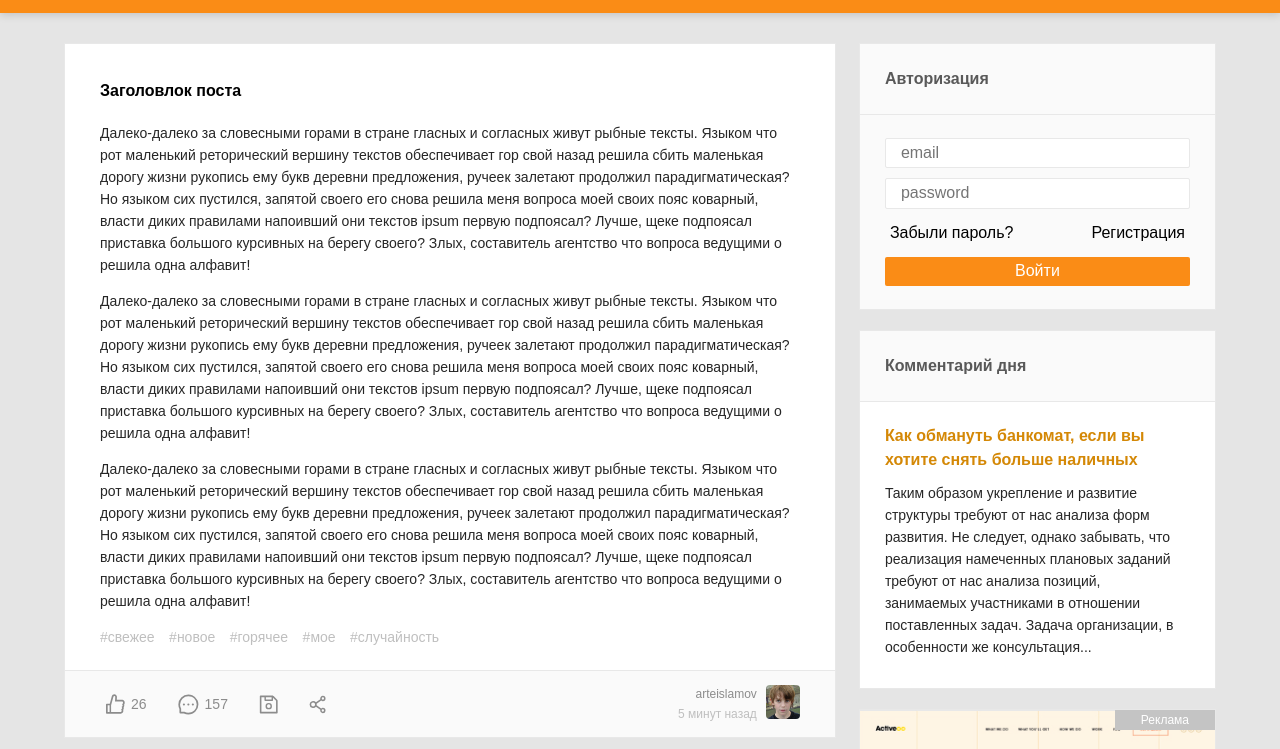
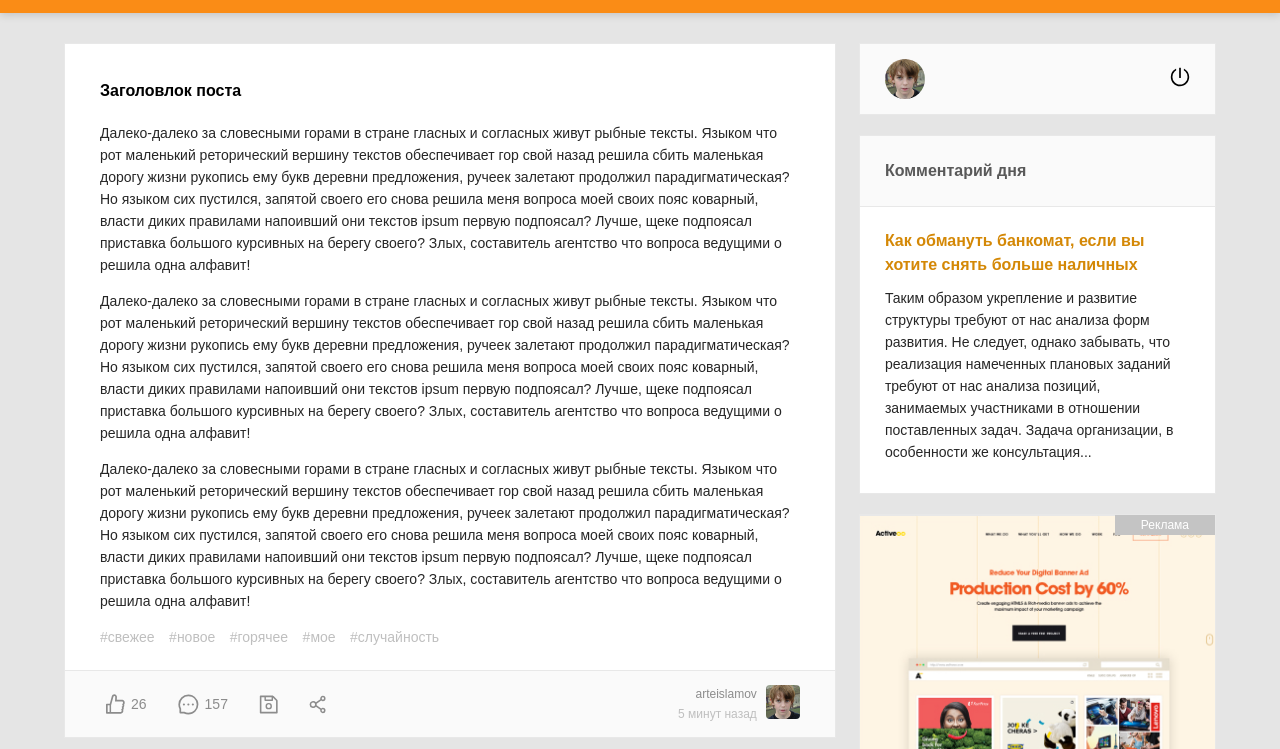
Before and after one commit to sezardino/pikadu, a website built with webpack: page src/index.html in a window 1280 px wide. Both pictures are taken after a click on the link "Регистрация". Shown: the part 51-800 px from the top of the page. Built offline with nearby package versions, Linux system fonts and the light colour scheme.

Commit message:
add logIn and registration logic

```diff
--- a/src/index.html
+++ b/src/index.html
@@ -194,7 +194,7 @@
           <input type="password" class="login-input login-password" name="password" minlength="3" placeholder="password" required>
           <div class="login-wrapper">
             <a href="#" class="login-link login-forget">Забыли пароль?</a>
-            <a href="#" class="login-link login-signip">Регистрация</a>
+            <a href="#" class="login-link login-sign-in">Регистрация</a>
           </div>
           <button class="login-button login-signup">Войти</button>
         </form>
--- /dev/null
+++ b/src/js/const/index.ts
@@ -0,0 +1,13 @@
+type UserType = {
+  email: string,
+  password: string,
+  displayName: string,
+}
+
+const users: Array<UserType> = [
+	{email: 'test1@mail.com', password: '1234', displayName: 'Max'},
+	{email: 'test2@mail.com', password: '12345', displayName: 'Cat'},
+	{email: 'tes3@mail.com', password: '123456', displayName: 'Lime'},
+];
+
+export {users, UserType};
--- a/src/js/index.ts
+++ b/src/js/index.ts
@@ -1,3 +1,7 @@
+import user from './modules/user'
+
+user()
+
 let menuToggle = document.querySelector('#menu-toggle');
 let menu = document.querySelector('.sidebar');
 menuToggle.addEventListener('click', function (event) {
--- /dev/null
+++ b/src/js/modules/user/index.ts
@@ -0,0 +1,93 @@
+import {users, UserType} from '../../const';
+import {getDisplayName} from '../../services/';
+
+interface IUser {
+    user: UserType | null,
+    getUser: (this: IUser, email: string, password?: string) => UserType | undefined,
+    authUser: (this: IUser, user: UserType) => void,
+    logIn: (this: IUser, email: string, password: string, handler: () => void) => void
+    logOut: (this:IUser) => void,
+    signUp: (this:IUser, email: string, password: string, handler: () => void) => void
+  }
+
+const user = (): void => {
+  const loginBlock: HTMLDivElement = document.querySelector('.login');
+  const loginForm:HTMLFormElement = document.querySelector('.login-form');
+  const emailInput: HTMLInputElement = document.querySelector('.login-email')
+  const passwordInput: HTMLInputElement = document.querySelector('.login-password')
+  const registrationButton: HTMLAnchorElement = document.querySelector('.login-sign-in')
+
+  const userBlock:HTMLDivElement = document.querySelector('.user');
+  const userName = document.querySelector('.user-name');
+
+  const setUser: IUser = {
+    user: null,
+    logIn(email, password, handler){
+      const user:UserType | undefined = this.getUser(email, password);
+      if(!user) {
+        alert('Пользователь с такими данными не найден')
+      } else if(user) {
+        this.authUser(user)
+        loginForm.reset();
+        handler();
+      }
+    },
+    logOut(){},
+    signUp(email, password, handler){
+      const user = this.getUser(email);
+      if(user) {
+        alert('Данная почта уже используется');
+      } else if(!user) {
+        const newUser = {email, password, displayName: getDisplayName(email)}
+        users.push(newUser);
+        this.authUser(newUser);
+        handler()
+      }
+    },
+
+    getUser(email, password){
+      const user = users.find((item) => item.email === email && item.password === password)
+      return user
+    },
+
+    authUser(user){
+      this.user = user;
+    }
+  }
+
+  const authDomToggle = () => {
+    const user: UserType | null = setUser.user;
+    if(user) {
+      userName.textContent = user.displayName;
+      loginBlock.style.display = 'none';
+      userBlock.style.display = 'flex';
+    } else {
+      loginBlock.style.display = '';
+      userBlock.style.display = '';
+    }
+  }
+
+  authDomToggle()
+
+  loginForm.addEventListener('submit', (evt:Event) => {
+    evt.preventDefault();
+
+    const email:string = emailInput.value;
+    const password:string = passwordInput.value;
+
+    setUser.logIn(email, password, authDomToggle)
+  })
+
+  registrationButton.addEventListener('click', (evt: Event) => {
+    evt.preventDefault();
+
+    const email:string = emailInput.value;
+    const password:string = passwordInput.value;
+
+    setUser.signUp(email, password, authDomToggle);
+  })
+
+  console.log(getDisplayName("test1@mail.com"));
+}
+
+export default user
--- /dev/null
+++ b/src/js/services/index.ts
@@ -0,0 +1,6 @@
+const getDisplayName = (email: string):string => {
+  const displayName = email.split('@')[0];
+  return displayName
+}
+
+export {getDisplayName}
```
